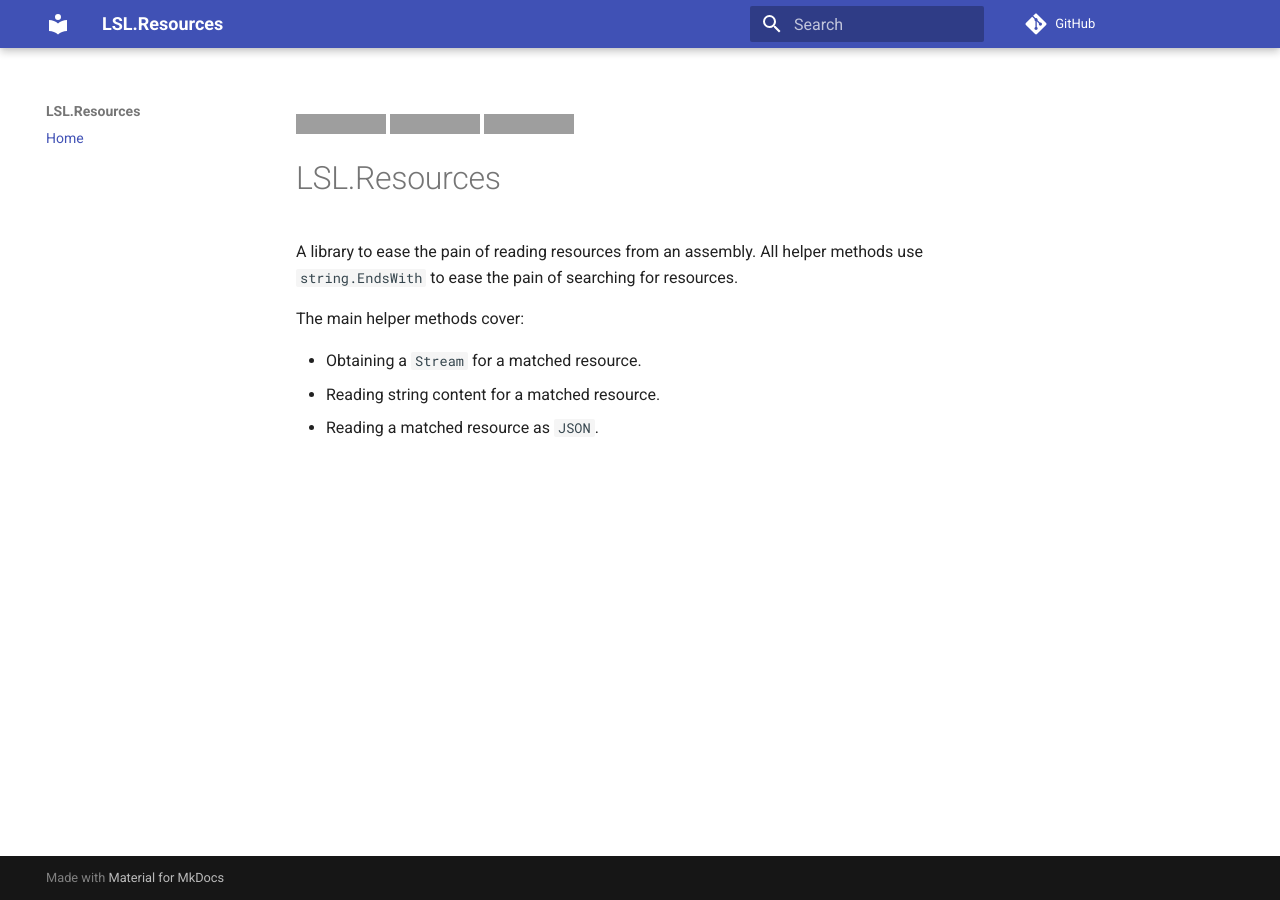
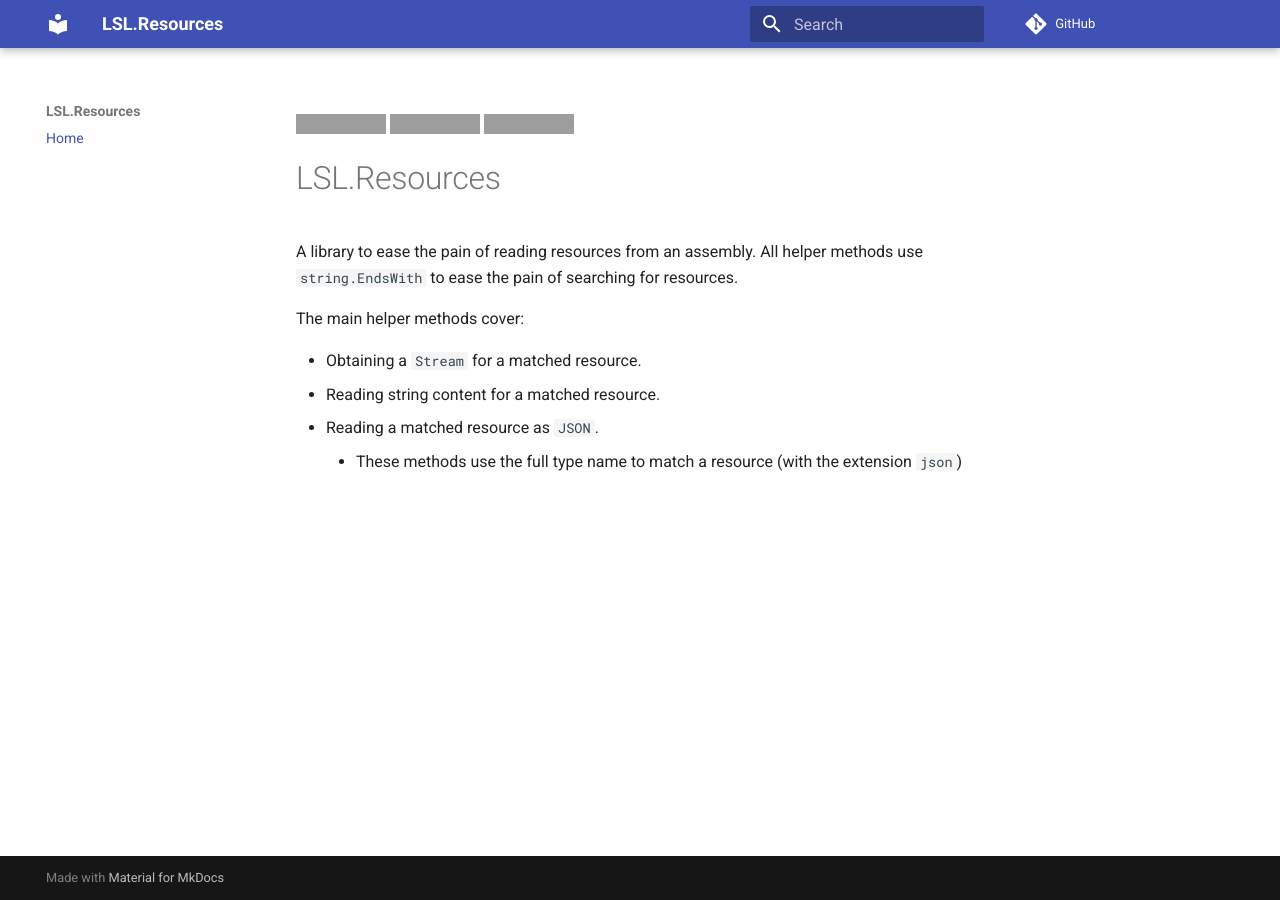
Before and after one commit to alunacjones/LSL.Resources, an MkDocs documentation site: the page built from docs/index.md, in a window 1280 px wide. Built offline with MkDocs 1.6.1 and Material for MkDocs 9.7.7, drawn with Linux system fonts in a browser that asks for light colours; comment, search, counter and statistics services are not loaded; grey boxes are pictures that could not be loaded.

Commit message:
update docs

```diff
--- a/docs/index.md
+++ b/docs/index.md
@@ -11,3 +11,4 @@ The main helper methods cover:
 * Obtaining a `Stream` for a matched resource.
 * Reading string content for a matched resource.
 * Reading a matched resource as `JSON`.
+    * These methods use the full type name to match a resource (with the extension `json`)
```
Also changed, not shown: readme.md (+1 -0 lines).
